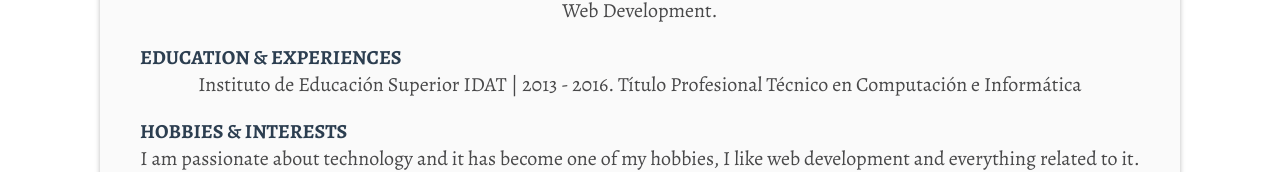
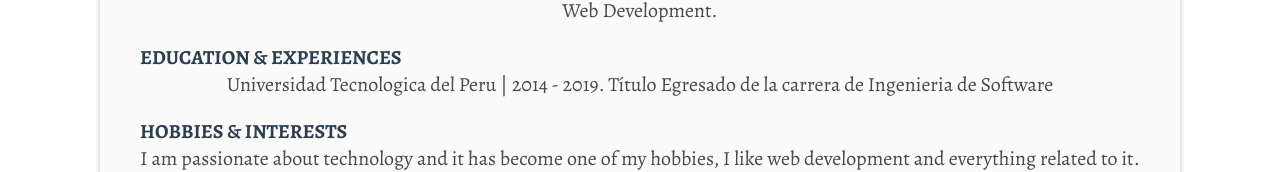
Before and after one commit to codemaoz90/PersonalWeb, a plain HTML site: page index.html in a window 1280 px wide. Shown: the part 763-935 px from the top of the page. Drawn offline with nearby package versions, Linux system fonts and the light colour scheme.

Commit message:
Experienced Updated

```diff
--- a/index.html
+++ b/index.html
@@ -74,8 +74,9 @@
 					<h3>EDUCATION & EXPERIENCES</h3>
 
 					<p>
-						Instituto de Educación Superior IDAT | 2013 - 2016. Título
-						Profesional Técnico en Computación e Informática
+						Universidad Tecnologica del Peru | 2014 - 2019.
+						Título
+						Egresado de la carrera de Ingenieria de Software
 					</p>
 				</div>
 				<div class="hobbies">
```
